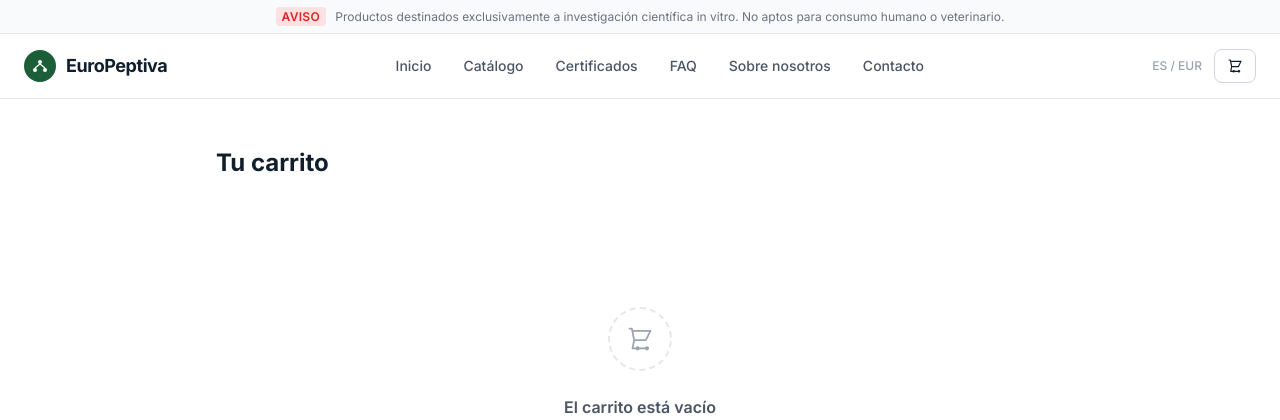
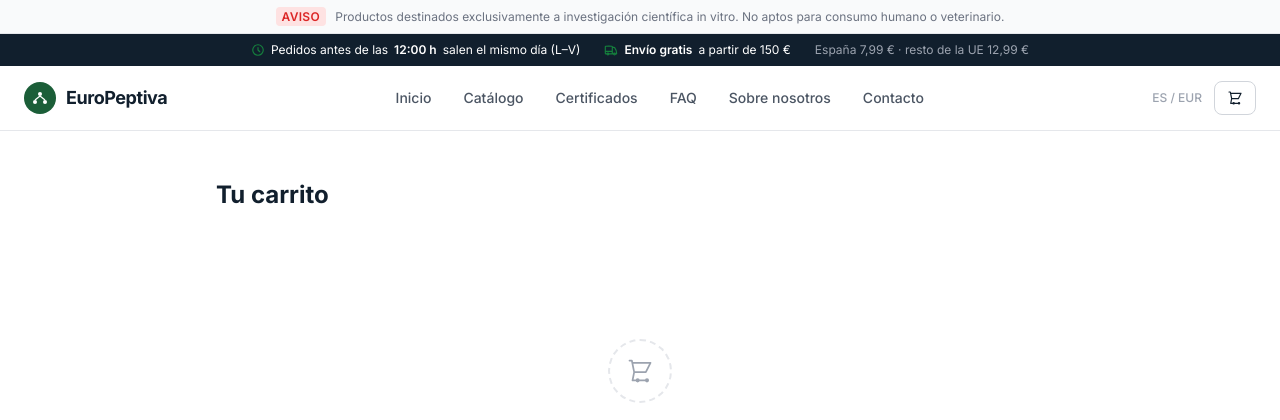
Before and after one commit to pitoplayer/europeptiva, a Django app: page /pedidos/carrito/ in a window 1280 px wide. Shown: the top 420 px of the page. Run offline with Django 5.2, Linux system fonts and the light colour scheme; some libraries are stand-ins or nearby versions.

Commit message:
feat(envíos): nueva política de envío y refuerzo del mensaje en toda la web
Tarifas actualizadas en orders/shipping.py, que es lo que cobra el checkout:
España 5,90 → 7,99 €, resto de la UE 14,90 → 12,99 € y umbral de envío
gratis unificado en 150 € (antes 80 € en España y 150 € en la UE).

Los importes y la hora de corte se exponen a las plantillas con el context
processor shipping_info, leyendo de shipping.py: así lo que anunciamos y lo
que cobramos no pueden desincronizarse (el carrito y la FAQ tenían los 80 €
y los 5,90 € escritos a mano y ya estaban desfasados).

Se recalca en: barra superior de todas las páginas, stat del hero, ficha de
producto bajo el botón de compra, carrito (con barra de progreso "te faltan
X € para el envío gratis"), checkout, FAQ (nueva pregunta de costes) y
sobre-nosotros.

Añadido el filtro |euros para formato español (7,99 € / 150 €) y eliminada
la tarifa 'express' de 9,90 €, que no la usaba calculate_shipping.

Co-Authored-By: Claude Opus 4.8 <noreply@anthropic.com>

```diff
--- a/config/settings.py
+++ b/config/settings.py
@@ -52,6 +52,7 @@ TEMPLATES = [
                 'django.contrib.messages.context_processors.messages',
                 'store.context_processors.cart_count',
                 'store.context_processors.legal_data',
+                'store.context_processors.shipping_info',
             ],
         },
     },
--- a/orders/shipping.py
+++ b/orders/shipping.py
@@ -1,14 +1,19 @@
 from decimal import Decimal
+
+# Umbral único de envío gratis para todos los destinos.
+FREE_SHIPPING_THRESHOLD = Decimal('150.00')
+
+# Hora límite (24h) para que un pedido salga el mismo día laborable.
+SAME_DAY_CUTOFF_HOUR = 12
 
 SHIPPING_RATES = {
     'ESP': {
-        'standard': Decimal('5.90'),
-        'express': Decimal('9.90'),
-        'free_threshold': Decimal('80.00'),
+        'standard': Decimal('7.99'),
+        'free_threshold': FREE_SHIPPING_THRESHOLD,
     },
     'EU': {
-        'standard': Decimal('14.90'),
-        'free_threshold': Decimal('150.00'),
+        'standard': Decimal('12.99'),
+        'free_threshold': FREE_SHIPPING_THRESHOLD,
     },
 }
 
@@ -18,3 +23,9 @@ def calculate_shipping(country_code, subtotal):
     if subtotal >= rates['free_threshold']:
         return Decimal('0.00')
     return rates['standard']
+
+
+def amount_missing_for_free_shipping(subtotal):
+    """Cuánto falta para el envío gratis, o None si ya se ha alcanzado."""
+    missing = FREE_SHIPPING_THRESHOLD - subtotal
+    return missing if missing > 0 else None
--- a/orders/views.py
+++ b/orders/views.py
@@ -10,7 +10,11 @@ from django.views.decorators.csrf import csrf_exempt
 from .cart import Cart
 from .forms import CheckoutForm
 from .models import Order, OrderItem
-from .shipping import calculate_shipping
+from .shipping import (
+    FREE_SHIPPING_THRESHOLD,
+    amount_missing_for_free_shipping,
+    calculate_shipping,
+)
 from store.models import PeptideVariant
 
 logger = logging.getLogger(__name__)
@@ -37,9 +41,14 @@ def cart_view(request):
                 pass
         return redirect('cart')
 
+    total = cart.get_total()
+    missing = amount_missing_for_free_shipping(total)
     return render(request, 'orders/cart.html', {
         'items': cart.get_items(),
-        'total': cart.get_total(),
+        'total': total,
+        'missing_for_free_shipping': missing,
+        # % del umbral ya alcanzado, para la barra de progreso
+        'free_shipping_progress': min(int(total / FREE_SHIPPING_THRESHOLD * 100), 100),
         'page_title': 'Tu carrito',
     })
 
--- a/store/context_processors.py
+++ b/store/context_processors.py
@@ -1,4 +1,24 @@
 from django.conf import settings
+
+from orders.shipping import (
+    FREE_SHIPPING_THRESHOLD,
+    SAME_DAY_CUTOFF_HOUR,
+    SHIPPING_RATES,
+)
+
+
+def shipping_info(request):
+    """Condiciones de envío para las plantillas.
+
+    Salen de orders/shipping.py, que es lo que cobra el checkout: así lo que
+    anunciamos y lo que cobramos no pueden desincronizarse.
+    """
+    return {
+        'shipping_free_from': FREE_SHIPPING_THRESHOLD,
+        'shipping_cost_es': SHIPPING_RATES['ESP']['standard'],
+        'shipping_cost_eu': SHIPPING_RATES['EU']['standard'],
+        'shipping_cutoff_hour': SAME_DAY_CUTOFF_HOUR,
+    }
 
 
 def cart_count(request):
--- /dev/null
+++ b/store/templatetags/shipping_extras.py
@@ -0,0 +1,17 @@
+from decimal import Decimal, InvalidOperation
+
+from django import template
+
+register = template.Library()
+
+
+@register.filter
+def euros(value):
+    """Formatea un importe al estilo español: 7,99 € y 150 € (sin decimales si son cero)."""
+    try:
+        amount = Decimal(value)
+    except (TypeError, ValueError, InvalidOperation):
+        return value
+    if amount == amount.to_integral_value():
+        return f'{amount.to_integral_value():.0f} €'
+    return f'{amount:.2f}'.replace('.', ',') + ' €'
--- a/templates/base.html
+++ b/templates/base.html
@@ -44,6 +44,7 @@
 <body class="bg-white text-primary flex flex-col min-h-screen overflow-x-hidden">
 
     {% include 'partials/disclaimer_banner.html' %}
+    {% include 'partials/shipping_bar.html' %}
     {% include 'partials/header.html' %}
 
     <main class="flex-grow">
--- a/templates/orders/cart.html
+++ b/templates/orders/cart.html
@@ -1,4 +1,5 @@
 {% extends 'base.html' %}
+{% load shipping_extras %}
 
 {% block content %}
 <div class="max-w-4xl mx-auto px-6 py-12">
@@ -58,14 +59,32 @@
                     </div>
                     <div class="flex justify-between">
                         <span class="text-gray-500">Envío</span>
-                        <span class="font-medium {% if total >= 80 %}text-accent-mid{% endif %}">
-                            {% if total >= 80 %}Gratis{% else %}Desde 5,90€{% endif %}
+                        <span class="font-medium {% if not missing_for_free_shipping %}text-accent-mid{% endif %}">
+                            {% if not missing_for_free_shipping %}Gratis{% else %}Desde {{ shipping_cost_es|euros }}{% endif %}
                         </span>
                     </div>
                 </div>
+
+                <!-- Progreso hacia el envío gratis -->
+                {% if missing_for_free_shipping %}
+                <div class="bg-accent-light border border-accent-border rounded-lg p-3 mb-4">
+                    <p class="text-xs text-accent mb-2">
+                        Te faltan <strong class="font-semibold">{{ missing_for_free_shipping|euros }}</strong> para el envío gratis
+                    </p>
+                    <div class="h-1.5 bg-white rounded-full overflow-hidden" role="progressbar"
+                         aria-valuenow="{{ free_shipping_progress }}" aria-valuemin="0" aria-valuemax="100">
+                        <div class="h-full bg-accent-mid rounded-full transition-all" style="width: {{ free_shipping_progress }}%"></div>
+                    </div>
+                </div>
+                {% else %}
+                <div class="bg-accent-light border border-accent-border rounded-lg p-3 mb-4 text-xs text-accent">
+                    ✓ <strong class="font-semibold">Envío gratis</strong> aplicado a este pedido
+                </div>
+                {% endif %}
+
                 <div class="border-t border-gray-100 pt-4 flex justify-between font-bold text-primary mb-5">
                     <span>Total</span>
-                    <span>{{ total }}€{% if total < 80 %}+{% endif %}</span>
+                    <span>{{ total }}€{% if missing_for_free_shipping %}+{% endif %}</span>
                 </div>
                 <a href="{% url 'checkout' %}" class="block text-center bg-primary text-white py-3 rounded-xl font-semibold text-sm hover:bg-gray-800 transition-colors">
                     Finalizar pedido →
--- a/templates/pages/about.html
+++ b/templates/pages/about.html
@@ -1,4 +1,5 @@
 {% extends 'base.html' %}
+{% load shipping_extras %}
 {% block content %}
 
 <!-- Hero -->
@@ -37,7 +38,7 @@
                 <span class="text-2xl">⚡</span>
             </div>
             <h3 class="font-bold text-primary mb-2">Envío rápido</h3>
-            <p class="text-gray-600 text-sm">Envío refrigerado a España en 24-72h. Europa en 3-5 días. Embalaje térmico para garantizar la estabilidad.</p>
+            <p class="text-gray-600 text-sm">Pedidos antes de las {{ shipping_cutoff_hour }}:00 h (L–V) salen el mismo día. Envío refrigerado a España en 24-72h, Europa en 3-5 días, con embalaje térmico. <strong class="text-accent">Gratis desde {{ shipping_free_from|euros }}.</strong></p>
         </div>
     </div>
 
--- /dev/null
+++ b/templates/partials/shipping_bar.html
@@ -0,0 +1,20 @@
+{% load shipping_extras %}
+<div class="bg-primary text-white text-xs">
+    <div class="max-w-7xl mx-auto px-4 py-2 flex flex-wrap items-center justify-center gap-x-6 gap-y-1 text-center">
+        <span class="inline-flex items-center gap-1.5">
+            <svg class="w-3.5 h-3.5 text-accent-mid shrink-0" fill="none" stroke="currentColor" stroke-width="2" viewBox="0 0 24 24" aria-hidden="true">
+                <path stroke-linecap="round" stroke-linejoin="round" d="M12 8v4l3 3m6-3a9 9 0 1 1-18 0 9 9 0 0 1 18 0Z"/>
+            </svg>
+            Pedidos antes de las <strong class="font-semibold">{{ shipping_cutoff_hour }}:00 h</strong> salen el mismo día (L–V)
+        </span>
+        <span class="inline-flex items-center gap-1.5">
+            <svg class="w-3.5 h-3.5 text-accent-mid shrink-0" fill="none" stroke="currentColor" stroke-width="2" viewBox="0 0 24 24" aria-hidden="true">
+                <path stroke-linecap="round" stroke-linejoin="round" d="M8.25 18.75a1.5 1.5 0 0 1-3 0m3 0a1.5 1.5 0 0 0-3 0m3 0h6m-9 0H3.375a1.125 1.125 0 0 1-1.125-1.125V14.25m17.25 4.5a1.5 1.5 0 0 1-3 0m3 0a1.5 1.5 0 0 0-3 0m3 0h1.125c.621 0 1.129-.504 1.09-1.124a17.902 17.902 0 0 0-3.213-9.193 2.056 2.056 0 0 0-1.58-.86H14.25M16.5 18.75h-2.25m0-11.177v-.958c0-.568-.422-1.048-.987-1.106a48.554 48.554 0 0 0-10.026 0 1.106 1.106 0 0 0-.987 1.106v7.635m12-6.677v6.677m0 4.5v-4.5m0 0h-12"/>
+            </svg>
+            <strong class="font-semibold">Envío gratis</strong> a partir de {{ shipping_free_from|euros }}
+        </span>
+        <span class="hidden sm:inline text-gray-400">
+            España {{ shipping_cost_es|euros }} · resto de la UE {{ shipping_cost_eu|euros }}
+        </span>
+    </div>
+</div>
--- a/templates/store/index.html
+++ b/templates/store/index.html
@@ -55,8 +55,8 @@
                                 <path stroke-linecap="round" stroke-linejoin="round" d="M8.25 18.75a1.5 1.5 0 0 1-3 0m3 0a1.5 1.5 0 0 0-3 0m3 0h6m-9 0H3.375a1.125 1.125 0 0 1-1.125-1.125V14.25m17.25 4.5a1.5 1.5 0 0 1-3 0m3 0a1.5 1.5 0 0 0-3 0m3 0h1.125c.621 0 1.129-.504 1.09-1.124a17.902 17.902 0 0 0-3.213-9.193 2.056 2.056 0 0 0-1.58-.86H14.25M16.5 18.75h-2.25m0-11.177v-.958c0-.568-.422-1.048-.987-1.106a48.554 48.554 0 0 0-10.026 0 1.106 1.106 0 0 0-.987 1.106v7.635m12-6.677v6.677m0 4.5v-4.5m0 0h-12" />
                             </svg>
                         </span>
-                        <p class="text-2xl sm:text-3xl font-bold text-primary leading-none">24–48h</p>
-                        <p class="text-xs sm:text-sm text-gray-500 mt-1.5">envío UE refrigerado</p>
+                        <p class="text-2xl sm:text-3xl font-bold text-primary leading-none">Hoy</p>
+                        <p class="text-xs sm:text-sm text-gray-500 mt-1.5">si pides antes de las {{ shipping_cutoff_hour }}:00 (L–V)</p>
                     </div>
                     <div class="rounded-xl border border-gray-200 bg-gray-50 p-3 sm:p-4">
                         <span class="flex h-9 w-9 items-center justify-center rounded-lg bg-accent-light border border-accent-border text-accent-mid mb-3">
```
Also changed, not shown: orders/tests.py (+27 -10 lines), templates/orders/checkout.html (+12 -0 lines), templates/pages/faq.html (+19 -1 lines), templates/store/product_detail.html (+23 -0 lines), store/templatetags/__init__.py (added).
